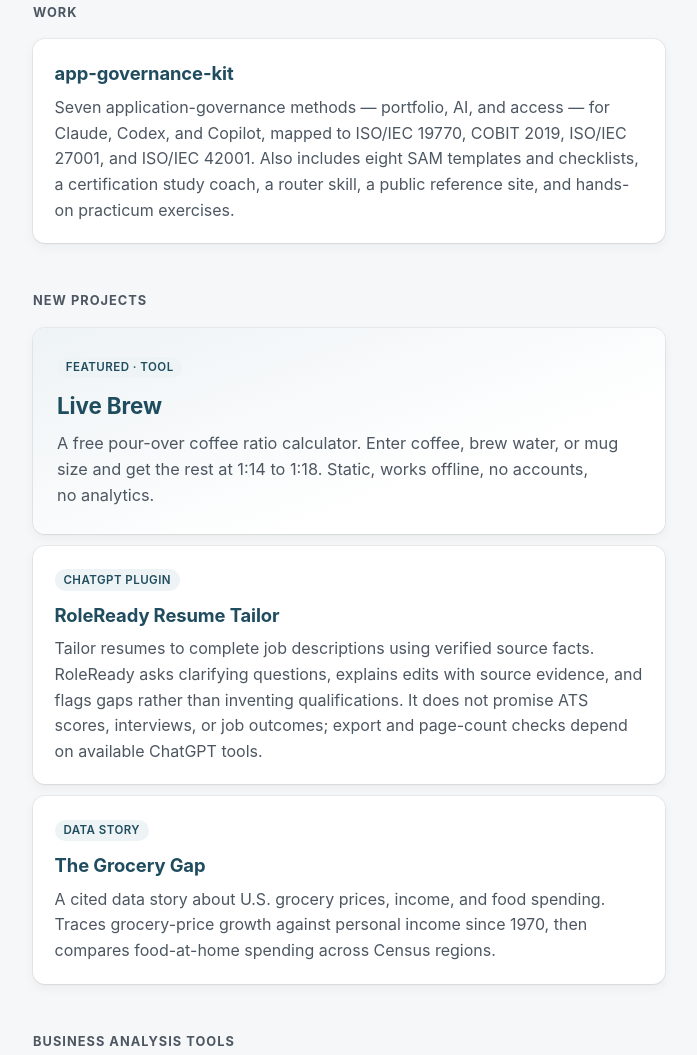
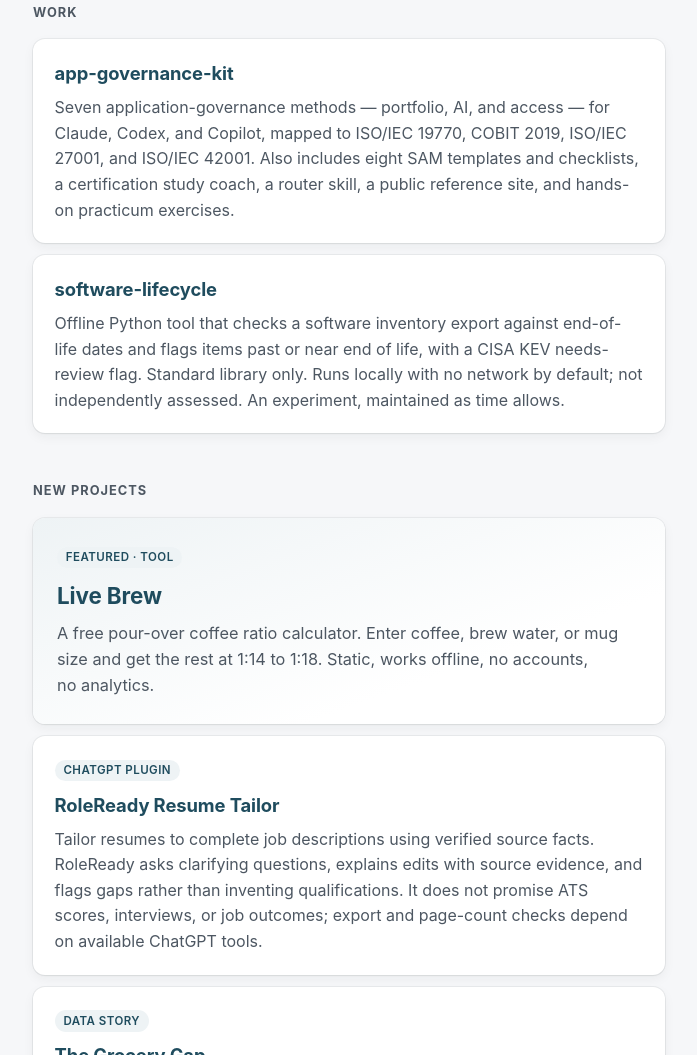
Before and after one commit to evemcgivern/evemcgivern.github.io, a plain HTML site: page index.html in a window 1280 px wide. Shown: the part 2891-3946 px from the top of the page, without its empty margins (291-988 px from the left). Drawn offline with Linux system fonts and the light colour scheme.

Commit message:
docs(llms): add software-lifecycle project (#30)
Crawlers read robots.txt and llms.txt only at the host root, so the
project site's own copies are ignored. List the project and its pages
in the root llms.txt, point robots.txt at its sitemap, and add a card
to index.html so the lists match.

Fixes #29


Claude-Session: https://claude.ai/code/session_011jjarzdGbgoRBw49Szau8S

Co-authored-by: Claude Sonnet 5.5 <noreply@anthropic.com>

```diff
--- a/index.html
+++ b/index.html
@@ -624,6 +624,10 @@ footer p { margin: 0; text-wrap: pretty; }
         <h3>app-governance-kit</h3>
         <p>Seven application-governance methods — portfolio, AI, and access — for Claude, Codex, and Copilot, mapped to ISO/IEC 19770, COBIT 2019, ISO/IEC 27001, and ISO/IEC 42001. Also includes eight SAM templates and checklists, a certification study coach, a router skill, a public reference site, and hands-on practicum exercises.</p>
       </a>
+      <a class="project-card" href="https://evemcgivern.github.io/software-lifecycle/">
+        <h3>software-lifecycle</h3>
+        <p>Offline Python tool that checks a software inventory export against end-of-life dates and flags items past or near end of life, with a CISA KEV needs-review flag. Standard library only. Runs locally with no network by default; not independently assessed. An experiment, maintained as time allows.</p>
+      </a>
     </div>
   </section>
 
```
Also changed, not shown: llms.txt, robots.txt, 1 other file.
